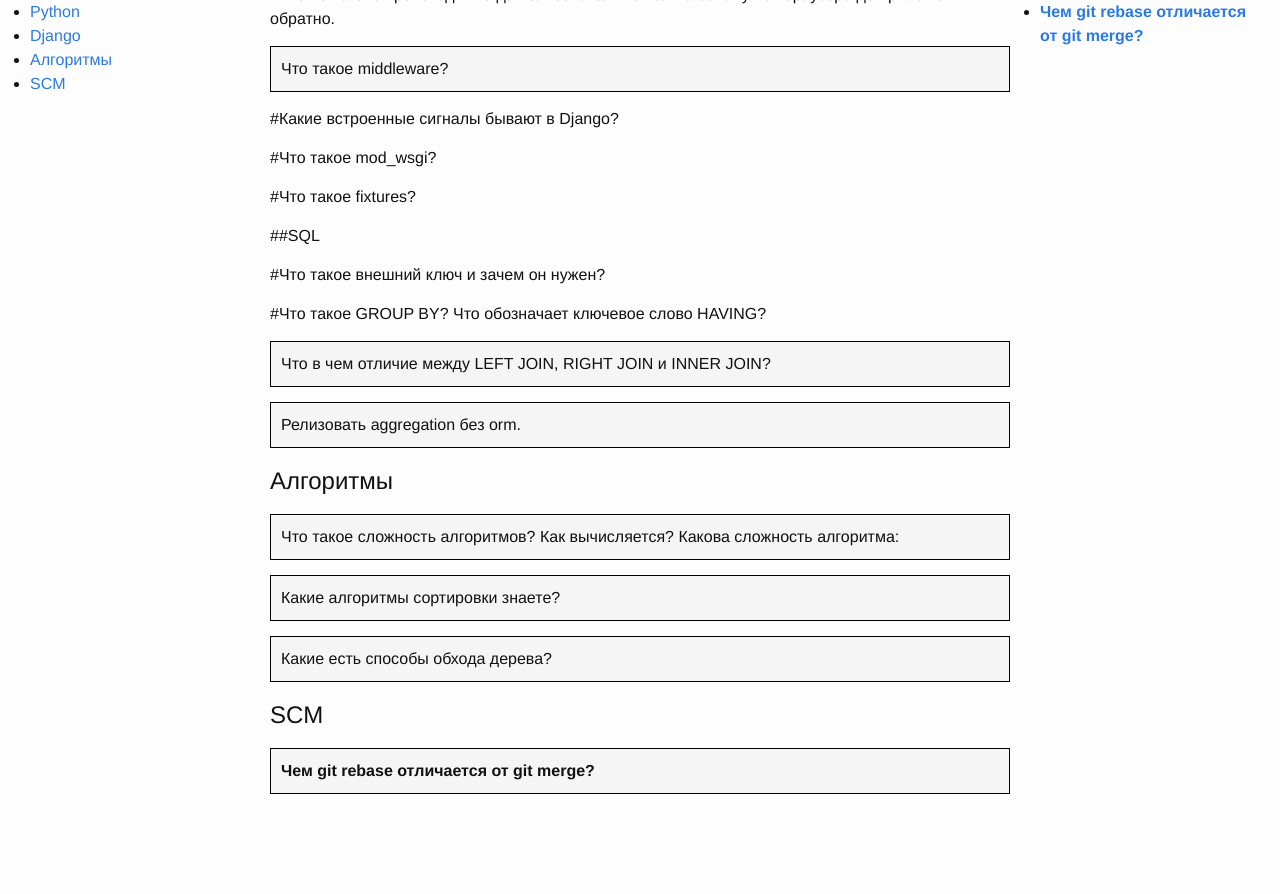
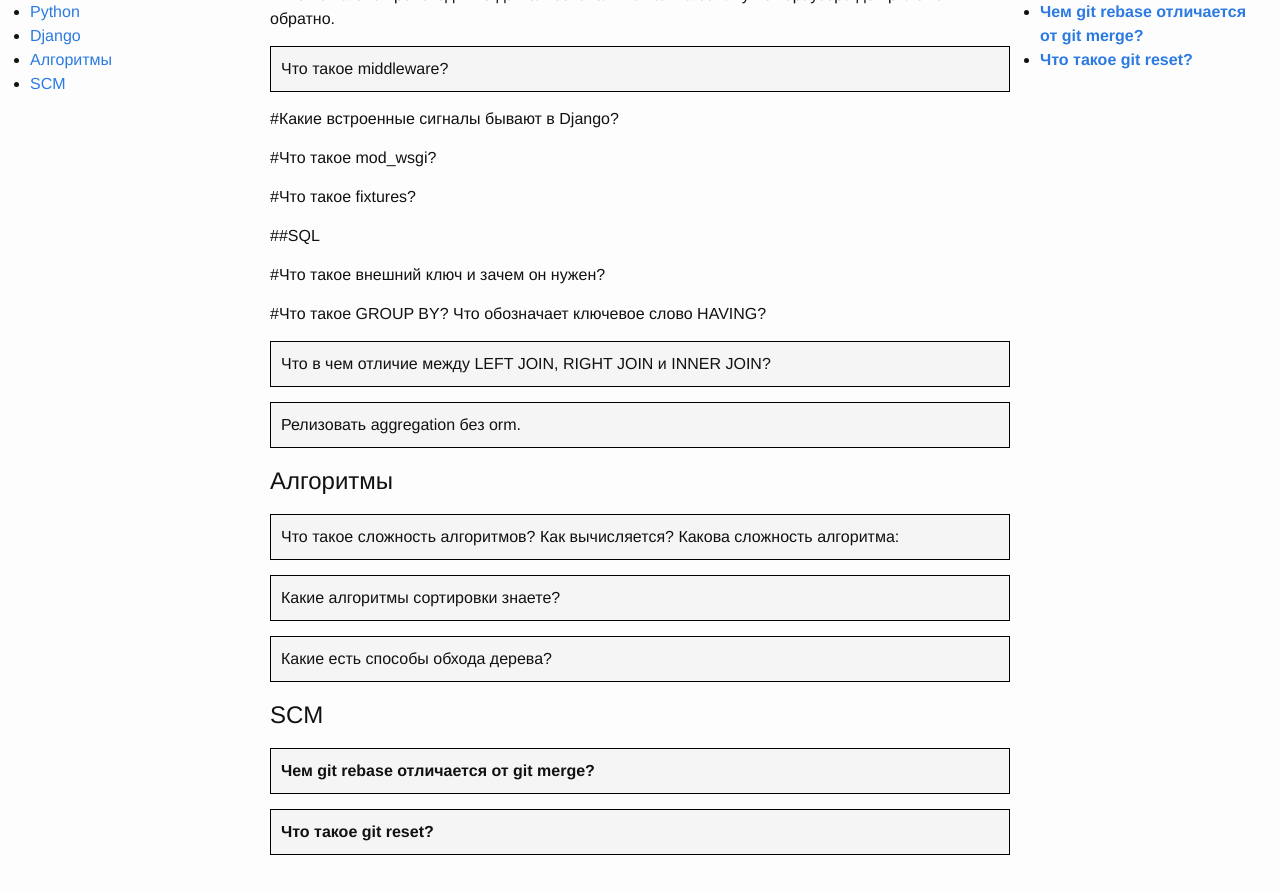
Before and after one commit to Arti3DPlayer/Arti3DPlayer.github.io, a Jekyll site: the page built from interview/index.markdown, in a window 1280 px wide and 900 px high, scrolled down 1563 px. Shown: the top 894 px of the window. Built offline with Jekyll 4.4.1, drawn with Linux system fonts in a browser that asks for light colours; before the commit the page ends 2402 px from its top, so only the background shows below that.

Commit message:
added questions

```diff
--- a/interview/index.markdown
+++ b/interview/index.markdown
@@ -449,3 +449,6 @@
     При помощи команды **rebase** вы можете взять все изменения, которые попали в коммиты на одной из веток, и повторить их на другой.
 
     [Подробнее](https://www.atlassian.com/git/tutorials/merging-vs-rebasing/), [еще](http://git-scm.com/book/ru/v1/%D0%92%D0%B5%D1%82%D0%B2%D0%BB%D0%B5%D0%BD%D0%B8%D0%B5-%D0%B2-Git-%D0%9F%D0%B5%D1%80%D0%B5%D0%BC%D0%B5%D1%89%D0%B5%D0%BD%D0%B8%D0%B5)
+
+# **Что такое git reset?**
+*   Существует 3 режима команды git reset: --soft, --mixed(по умолчанию), --hard
```
